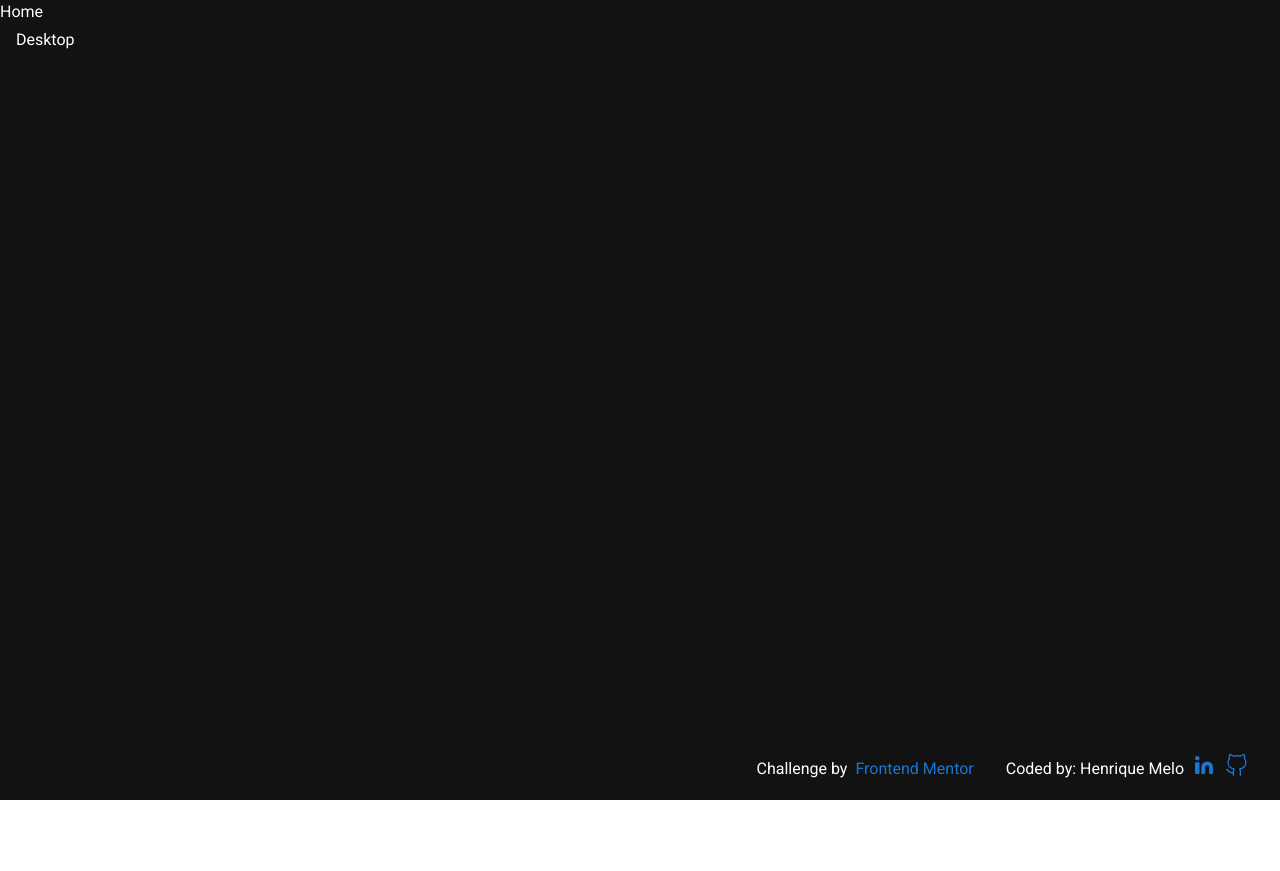
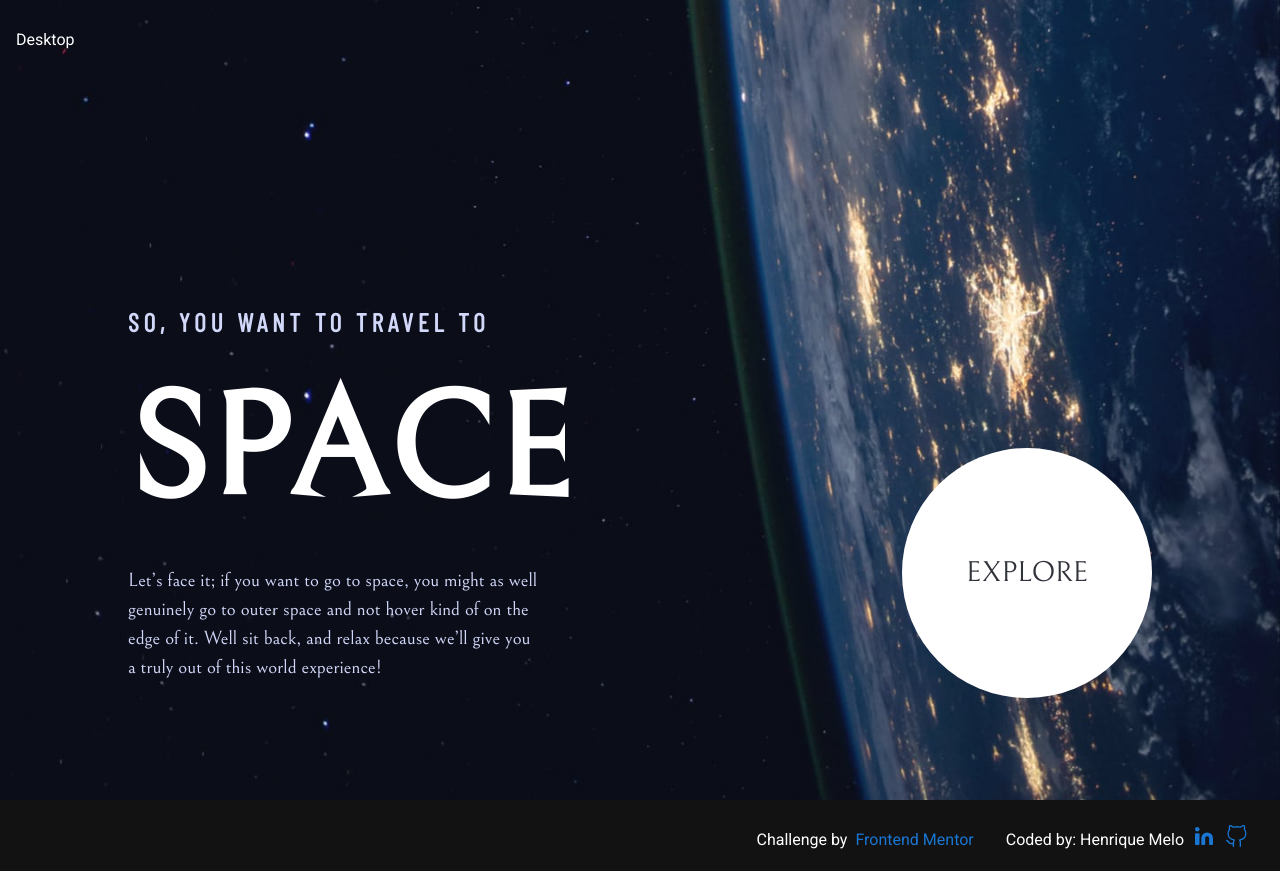
Before and after one commit to HenriqueAmorim20/space-tourism, a Nuxt app: page / in a window 1280 px wide. Before the commit the page ends 800 px from the top, so only its background shows below. Built offline with nearby package versions, Linux system fonts and the light colour scheme.

Commit message:
Home page

```diff
--- a/pages/index.vue
+++ b/pages/index.vue
@@ -1,11 +1,132 @@
 <template>
-  <div>
-    Home
+  <div class="main">
+    <section>
+      <h2>so, you want to travel to</h2>
+      <h1>space</h1>
+      <p>
+        Let’s face it; if you want to go to space, you might as well genuinely
+        go to outer space and not hover kind of on the edge of it. Well sit
+        back, and relax because we’ll give you a truly out of this world
+        experience!
+      </p>
+    </section>
+    <aside>
+      <div class="explore">explore</div>
+    </aside>
   </div>
 </template>
 
 <script>
 export default {
-  name: 'IndexPage'
+  name: "IndexPage",
+};
+</script>
+
+<style scoped>
+.main {
+  display: flex;
+  align-items: flex-end;
+  justify-content: space-between;
+  background-image: url("@/static/home/background-home-desktop.jpg");
+  background-size: cover;
+  background-position: center;
+  height: 100vh;
+  padding: 8% 10%;
 }
-</script>
+
+section,
+aside {
+  width: 40%;
+  display: flex;
+  flex-direction: column;
+  align-items: flex-end;
+}
+
+section {
+  align-items: flex-start;
+}
+
+section h1 {
+  font-size: clamp(80px, 15vw, 150px);
+  text-transform: uppercase;
+  font-family: "bellefair";
+}
+
+section h2 {
+  font-size: clamp(12px, 2vw, 28px);
+  text-transform: uppercase;
+  font-family: "barlow";
+  letter-spacing: 4.75px;
+  color: var(--light);
+}
+
+section p {
+  font-family: "bellefair";
+  text-transform: initial;
+  color: var(--light);
+  font-size: clamp(0.9rem, 5vw, 1.2rem);
+}
+
+.explore {
+  position: relative;
+  background-color: var(--white);
+  color: var(--dark);
+  width: clamp(180px, 50vw, 250px);
+  border-radius: 50%;
+  aspect-ratio: 1;
+  display: flex;
+  align-items: center;
+  justify-content: center;
+  font-size: 1.8rem;
+  text-transform: uppercase;
+  font-family: "bellefair";
+  cursor: pointer;
+}
+
+.explore::before {
+  display: block;
+  width: clamp(180px, 50vw, 250px);
+  border-radius: 50%;
+  aspect-ratio: 1;
+  content: "";
+  transition: all 0.9s ease;
+  position: absolute;
+  background-color: rgba(255, 255, 255, 0.151);
+}
+
+.explore:hover::before {
+  transform: scale(1.5);
+}
+
+@media (max-width: 900px) {
+  .main {
+    background-image: url("@/static/home/background-home-tablet.jpg");
+    flex-direction: column;
+    align-items: center;
+    justify-content: space-evenly;
+  }
+  section {
+    align-items: center;
+  }
+  section,
+  aside {
+    width: 70%;
+    align-items: center;
+  }
+
+  section p,
+  h2 {
+    text-align: center;
+  }
+}
+
+@media (max-width: 500px) {
+  .main {
+    background-image: url("@/static/home/background-home-mobile.jpg");
+  }
+  section,
+  aside {
+    width: 100%;
+  }
+}
+</style>
```
